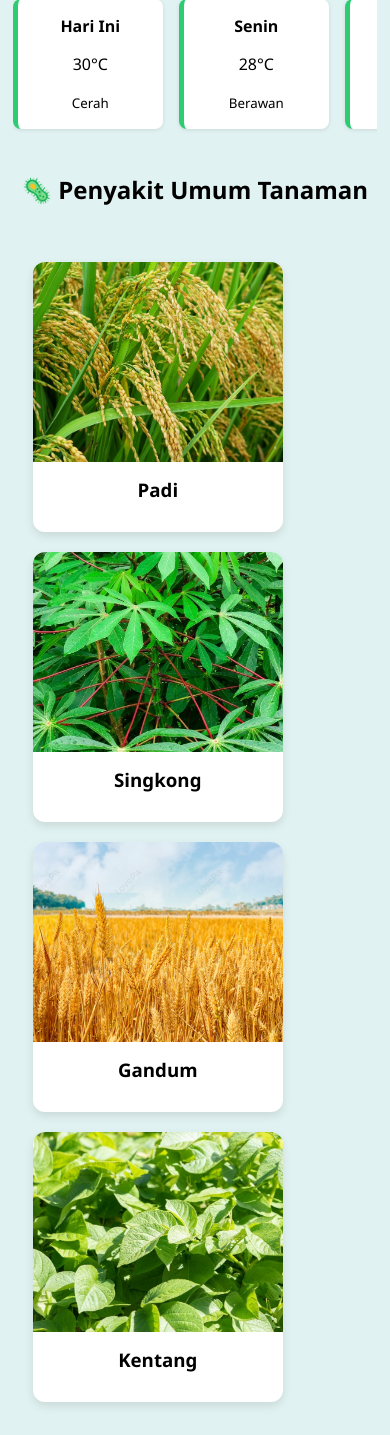
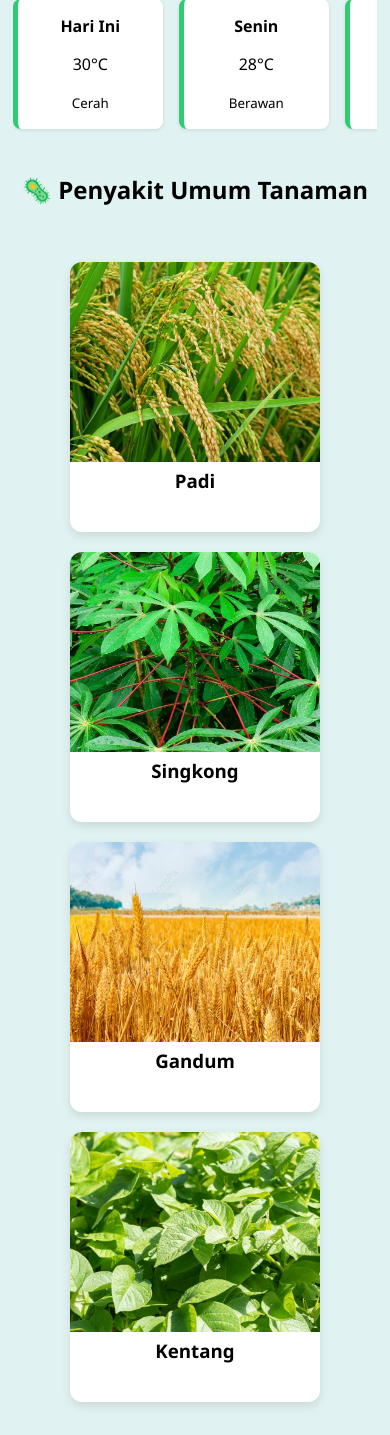
Before and after one commit to Sintasitinuriah/AgroVA-App, a Flask app: page /dashboard in a window 390 px wide. Shown: the part 953-2388 px from the top of the page. Run offline with Flask 3, Linux system fonts and the light colour scheme; the visitor is signed in with stand-in values (Sample User, id 1).

Commit message:
updated styling

```diff
--- a/app.py
+++ b/app.py
@@ -133,7 +133,10 @@ def predict_with_tflite(interpreter, image_array):
 
 @app.route('/')
 def index():
-    return redirect('/login')
+    if 'user' not in session:
+        return redirect('/login')
+    return render_template('dashboard.html', user=session['user'])
+
 
 @app.route('/predict-main', methods=['POST'])
 def predict():
--- a/static/style.css
+++ b/static/style.css
@@ -394,12 +394,29 @@ button:hover {
   box-shadow: 0 1px 4px rgba(0, 0, 0, 0.1);
 }
 
+.predict-button {
+  display: inline-block;
+  margin-top: 10px;
+  padding: 8px 12px;
+  background-color: #4CAF50;
+  color: white;
+  border-radius: 6px;
+  text-decoration: none;
+  font-weight: bold;
+  transition: background-color 0.3s;
+}
+
+.predict-button:hover {
+  background-color: #45a049;
+}
+
+
 /* Card Grid */
 .card-grid {
   display: grid;
   grid-template-columns: repeat(auto-fit, minmax(220px, 1fr));
   gap: 20px;
-  justify-content: center;
+  /* justify-content: center; */
   padding: 20px;
 }
 
@@ -444,7 +461,7 @@ button:hover {
 }
 
 .flip-card-front h3 {
-  margin: 10px 0;
+  margin: 1px 0;
 }
 
 .flip-card-back {
@@ -556,6 +573,9 @@ h3 {
   .card-grid {
     margin-top: 10%;
     grid-template-columns: repeat(2, 1fr);
+    display: flex;
+    flex-direction: column;
+    align-items: center
   }
   .hamburger {
     display: block;
@@ -603,6 +623,9 @@ h3 {
   .card-grid {
     margin-top: 10%;
     grid-template-columns: 1fr;
+    display: flex;
+    flex-direction: column;
+    align-items: center
   }
   .login-container {
     width: 90%;
--- a/templates/base.html
+++ b/templates/base.html
@@ -9,8 +9,8 @@
     <nav class="navbar">
         <div class="nav-container">
             <a href="/dashboard" class="brand">🌾 AgroVA</a>
+            {% if session.get('user') %}
             <button class="hamburger" onclick="toggleMenu()">☰</button>
-            {% if session.get('user') %}
                 <div class="nav-links" id="navLinks">
                     <a href="/dashboard">Dashboard</a>
                     <a href="/predict-main">Prediksi Tanaman</a>
@@ -18,9 +18,9 @@
                     <a href="/logout">Logout ({{ session['user'] }})</a>
                 </div>
             {% else %}
-                <div class="nav-links">
+                <!-- <div class="nav-links">
                     <a href="/">Login</a>
-                </div>
+                </div> -->
             {% endif %}
         </div>
     </nav>
--- a/templates/dashboard.html
+++ b/templates/dashboard.html
@@ -38,6 +38,7 @@
                 <li>Blast</li>
                 <li>Busuk Leher</li>
               </ul>
+              <a href="/predict-main" class="predict-button">Prediksi</a>
             </div>
           </div>
         </div>
@@ -56,6 +57,7 @@
                 <li>Mosaic</li>
                 <li>Bercak Daun</li>
               </ul>
+              <a href="/predict-main" class="predict-button">Prediksi</a>
             </div>
           </div>
         </div>
@@ -74,6 +76,7 @@
                 <li>Bunt</li>
                 <li>Septoria Leaf Blotch</li>
               </ul>
+              <a href="/predict-main" class="predict-button">Prediksi</a>
             </div>
           </div>
         </div>
@@ -92,6 +95,7 @@
                 <li>Scab</li>
                 <li>Virus Y</li>
               </ul>
+              <a href="/predict-main" class="predict-button">Prediksi</a>
             </div>
           </div>
         </div>
```
